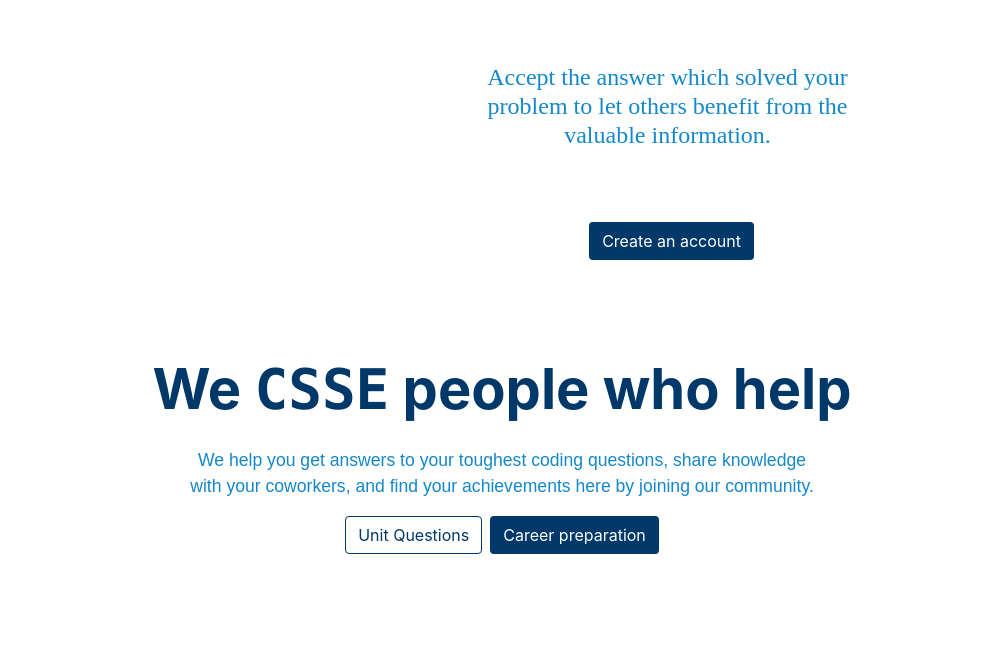
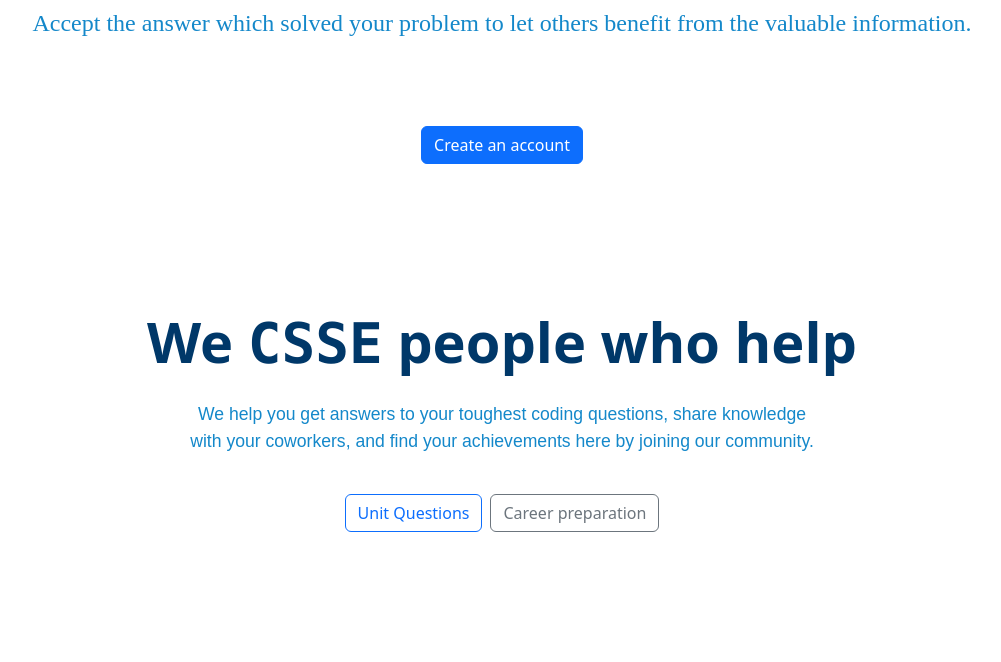
Before and after one commit to ramandatta87/CITS5505_UWA_Group_Project, a Flask app: page / in a window 1280 px wide. Shown: the part 950-1612 px from the top of the page, without its empty margins (138-1139 px from the left). After the commit the page ends 1482 px from the top, so only its background shows below. Run offline with Flask 3, Linux system fonts and the light colour scheme; data that the repository does not hold is empty; some libraries are stand-ins or nearby versions.

Commit message:
Commit Message: - Fixed `posts.js` to ensure it handles post IDs correctly. - Added debug statements in `posts.js` to log received data for easier debugging. - Updated server-side endpoint `/api/posts` to include `id` field in the JSON response. - Ensured jQuery and jQuery UI are correctly loaded before executing `posts.js`. - Resolved the issue with the sidebar not displaying correctly. - Updated the Bootstrap and jQuery resource links for better compatibility. - Enhanced error handling in `posts.js` for AJAX requests. - Fixed layout issues and ensured that the sidebar is displayed on all authenticated pages. - Addressed navigation bar dropdown functionality by correcting Bootstrap inclusion.
Files Changed:
- `main_controller.py`: Updated `/api/posts` endpoint to include `id` in response.
- `posts.js`: Added data validation, debug logging, and fixed undefined ID issue.
- `layout.html`: Corrected Bootstrap and jQuery resource links, ensured proper loading order.
- `add_post.html`: Fixed tag autocomplete overlapping issue.
- `index.html`: Adjusted CSS to prevent oversized icons and ensure consistent layout.

```diff
--- a/app/controllers/main_controller.py
+++ b/app/controllers/main_controller.py
@@ -16,9 +16,6 @@ def index():
     login_status = session.get('logged_in', False)
     return render_template("index.html", login=login_status)
 
-@main.route("/forum")
-def forum():
-    return render_template("forum.html")
 
 @main.route("/mailcheck")
 def mailcheck():
@@ -69,12 +66,15 @@ def autocomplete():
 
 @main.route('/api/posts')
 def api_posts():
+    # Get query parameters
     order = request.args.get('order', 'asc')
     filter_by = request.args.get('filter_by', 'author')
     filter_value = request.args.get('filter_value', '')
 
+    # Base query
     query = Posts.query.join(User, Posts.author_id == User.id).join(Tag, Posts.tag_id == Tag.id)
 
+    # Apply filtering if filter_by and filter_value are provided
     if filter_by and filter_value:
         if filter_by == 'author':
             query = query.filter((User.first_name.ilike(f'%{filter_value}%')) | (User.last_name.ilike(f'%{filter_value}%')))
@@ -83,16 +83,20 @@ def api_posts():
         elif filter_by == 'tag':
             query = query.filter(Tag.tag.ilike(f'%{filter_value}%'))
 
+    # Apply sorting
     if order == 'desc':
         query = query.order_by(Posts.date_posted.desc())
     else:
         query = query.order_by(Posts.date_posted.asc())
 
+    # Execute query
     posts = query.all()
 
+    # Serialize posts to JSON
     posts_data = []
     for post in posts:
         post_data = {
+            'id': post.id,  # Ensure the ID is included in the response
             'title': post.title,
             'content': post.content,
             'author_first_name': post.author.first_name,
--- a/app/static/css/main.css
+++ b/app/static/css/main.css
@@ -381,4 +381,7 @@ footer {
     text-decoration: underline;
 }
 
+.ui-autocomplete {
+  z-index: 1051; /* Bootstrap dropdown has a z-index of 1000 */
+}
   /* End Questions */
--- a/app/static/js/posts.js
+++ b/app/static/js/posts.js
@@ -1,3 +1,4 @@
+$(document).ready(function() {
     function loadPosts() {
         // Get form values
         var filter_by = $('#filter_by').val();
@@ -20,7 +21,7 @@ function loadPosts() {
                 data.forEach(function(post) {
                     var postItem = `
                         <li class="list-group-item">
-                        <h5>${post.title}</h5>
+                            <h5><a href="/post/${post.id}">${post.title}</a></h5>
                             <p>by ${post.author_first_name} ${post.author_last_name} on ${post.date_posted}</p>
                             <p>Tag: ${post.tag}</p>
                             <p>${post.content}</p>
@@ -32,7 +33,6 @@ function loadPosts() {
         });
     }
 
-$(document).ready(function() {
     // Load posts on page load
     loadPosts();
 
@@ -55,6 +55,6 @@ $(document).ready(function() {
                 }
             });
         },
-        minLength: 1
+        minLength: 2
     });
 });
--- a/app/templates/includes/layout.html
+++ b/app/templates/includes/layout.html
@@ -4,7 +4,7 @@
     <meta charset="UTF-8">
     <meta name="viewport" content="width=device-width, initial-scale=1.0">
     <title>{% block title %}CSSE DevConnect{% endblock %}</title>
-    <link rel="stylesheet" href="https://maxcdn.bootstrapcdn.com/bootstrap/4.0.0/css/bootstrap.min.css" integrity="sha384-Gn5384xqQ1aoWXA+058RXPxPg6fy4IWvTNh0E263XmFcJlSAwiGgFAW/dAiS6JXm" crossorigin="anonymous">
+    <link rel="stylesheet" href="https://cdn.jsdelivr.net/npm/bootstrap@5.3.3/dist/css/bootstrap.min.css" integrity="sha384-QWTKZyjpPEjISv5WaRU9OFeRpok6YctnYmDr5pNlyT2bRjXh0JMhjY6hW+ALEwIH" crossorigin="anonymous">
     <link rel="stylesheet" href="https://cdnjs.cloudflare.com/ajax/libs/font-awesome/5.14.0/css/all.min.css" integrity="sha512-1PKOgIY59xJ8Co8+NE6FZ+LOAZKjy+KY8iq0G4B3CyeY6wYHN3yt9PW0XpSriVlkMXe40PTKnXrLnZ9+fkDaog==" crossorigin="anonymous" />
     <link rel="stylesheet" href="{{ url_for('static', filename='css/main.css') }}">
 </head>
@@ -36,9 +36,10 @@
 </div>
 
 {% block scripts %}
-<script src="https://code.jquery.com/jquery-3.6.0.min.js"></script>
-<script src="https://code.jquery.com/ui/1.12.1/jquery-ui.min.js"></script>
-
+<script src="https://code.jquery.com/jquery-3.7.1.js" integrity="sha256-eKhayi8LEQwp4NKxN+CfCh+3qOVUtJn3QNZ0TciWLP4=" crossorigin="anonymous"></script>
+<script src="https://code.jquery.com/ui/1.13.2/jquery-ui.js" integrity="sha256-xLD7nhI62fcsEZK2/v8LsBcb4lG7dgULkuXoXB/j91c=" crossorigin="anonymous"></script>
+<script src="https://cdn.jsdelivr.net/npm/bootstrap@5.3.3/dist/js/bootstrap.bundle.min.js" integrity="sha384-YvpcrYf0tY3lHB60NNkmXc5s9fDVZLESaAA55NDzOxhy9GkcIdslK1eN7N6jIeHz" crossorigin="anonymous"></script>
+<script src="{{ url_for('static', filename='js/posts.js') }}"></script>
 {% endblock %}
 
 </body>
--- a/app/templates/includes/nav.html
+++ b/app/templates/includes/nav.html
@@ -1,5 +1,3 @@
-
-
 <header>
     <nav class="navbar navbar-expand-lg navbar-dark bg-primary p-0" style="padding-top: 0.5rem; padding-bottom: 0.5rem;">
         <div class="container-fluid">
@@ -13,7 +11,7 @@
                         <a href="{{ url_for('main.add_post') }}" class="nav-link {{ 'active' if request.path == url_for('main.add_post') else '' }}">Create Post</a>
                     </li>
                     <li class="nav-item">
-                        <a href="{{ url_for('main.forum') }}" class="nav-link {{ 'active' if request.path == url_for('main.forum') else '' }}">Forum Topics</a>
+                        <a href="{{ url_for('main.posts') }}" class="nav-link {{ 'active' if request.path == url_for('main.posts') else '' }}">Forum Topics</a>
                     </li>
                 </ul>
                 <!-- Search form -->
--- a/app/templates/index.html
+++ b/app/templates/index.html
@@ -6,65 +6,65 @@
 <!-- Correct linking of CSS file using url_for -->
 <link rel="stylesheet" href="{{ url_for('static', filename='css/homepage.css') }}">
 
-<section class="welcome">
+<section class="welcome mt-4">
     <div class="row">
         <div class="col-md-12 text-center">
-            <h1>Welcome to CSSE DevConnect.</h1>
+            <h1 class="display-4">Welcome to CSSE DevConnect.</h1>
             {% if login %}
-            <h3>Let's get started.</h3>
+                <h3>Let's get started.</h3>
             {% else %}
-            <p>Already registered? <a href="{{ url_for('auth.login') }}">Login</a></p>
+                <p class="lead">Already registered? <a href="{{ url_for('auth.login') }}">Login</a></p>
             {% endif %}
         </div>
     </div>
 </section>
 
-<section class="questions">
-    <div class="container-term">
+<section class="questions mt-5">
+    <div class="container">
         <div class="questions-content">
-            <div class="questions-header">
+            <div class="questions-header text-center mb-4">
                 <h3 class="question-title">Quick search on <span>CSSE DevConnect</span></h3>
             </div>
-            <div class="questions-body">
-                <div class="questions-body-items">
-                    <div class="questions-body-item" data-id="0">
-                        <img src="https://cdn.sstatic.net/Img/home/ask-a-question.svg?v=f4f2050b0297" alt="" class="question-item-icon">
+            <div class="questions-body row text-center">
+                <div class="col-md-4">
+                    <div class="questions-body-item p-3">
+                        <img src="https://cdn.sstatic.net/Img/home/ask-a-question.svg?v=f4f2050b0297" alt="" class="question-item-icon mb-2" style="width: 50px; height: 50px;">
                         <div class="question-item-text"><a href="{{ url_for('main.add_post') }}">Ask Question</a></div>
-                        <div class="question-arrow-right"></div>
-                    </div>
-                    <div class="questions-body-item" data-id="1">
-                        <img src="https://cdn.sstatic.net/Img/home/votes.svg?v=748a8f48a8e2" alt="" class="question-item-icon">
-                        <div class="question-item-text">Vote on everything</div>
-                        <div class="question-arrow-right"></div>
-                    </div>
-                    <div class="questions-body-item" data-id="2">
-                        <img src="https://cdn.sstatic.net/Img/home/answer.svg?v=4cd8048a676c" alt="" class="question-item-icon">
-                        <div class="question-item-text">Answer questions</div>
-                        <div class="question-arrow-right"></div>
                     </div>
                 </div>
-                <div class="questions-body-item-content">
-                    <img src="https://cdn.sstatic.net/Img/home/illo-feats-vote.svg?v=9d2eb0efdc17" alt="" class="question-item-content-img">
-                    <h4 class="question-item-content-text">
-                        Accept the answer which solved your problem to let others benefit from the valuable information.
-                    </h4>
-                    <a href="{{ url_for('auth.register') }}" class="btn question-item-content-btn">Create an account</a>
+                <div class="col-md-4">
+                    <div class="questions-body-item p-3">
+                        <img src="https://cdn.sstatic.net/Img/home/votes.svg?v=748a8f48a8e2" alt="" class="question-item-icon mb-2" style="width: 50px; height: 50px;">
+                        <div class="question-item-text">Vote on everything</div>
+                    </div>
                 </div>
+                <div class="col-md-4">
+                    <div class="questions-body-item p-3">
+                        <img src="https://cdn.sstatic.net/Img/home/answer.svg?v=4cd8048a676c" alt="" class="question-item-icon mb-2" style="width: 50px; height: 50px;">
+                        <div class="question-item-text">Answer questions</div>
+                    </div>
+                </div>
+            </div>
+            <div class="questions-body-item-content text-center mt-4">
+                <img src="https://cdn.sstatic.net/Img/home/illo-feats-vote.svg?v=9d2eb0efdc17" alt="" class="question-item-content-img mb-3" style="width: 100px; height: 100px;">
+                <h4 class="question-item-content-text">
+                    Accept the answer which solved your problem to let others benefit from the valuable information.
+                </h4>
+                <a href="{{ url_for('auth.register') }}" class="btn btn-primary mt-3">Create an account</a>
             </div>
         </div>
     </div>
 </section>
 
-<section class="hr">
-    <div class="hero-content">
+<section class="hero mt-5">
+    <div class="hero-content text-center">
         <h1 class="hero-title">We <span>CSSE</span> people who help</h1>
         <p class="hero-paragraph">
             We help you get answers to your toughest coding questions, share knowledge with your coworkers, and find your achievements here by joining our community.
         </p>
-        <div class="hero-options">
-            <!-- Ensure these buttons link to actual Flask routes or functionality -->
-            <a href="#" class="btn btn-unit-question">Unit Questions</a>
-            <a href="#" class="btn btn-career-prep">Career preparation</a>
+        <div class="hero-options mt-4">
+            <a href="#" class="btn btn-outline-primary me-2">Unit Questions</a>
+            <a href="#" class="btn btn-outline-secondary">Career preparation</a>
         </div>
     </div>
 </section>
--- a/app/templates/main/add_post.html
+++ b/app/templates/main/add_post.html
@@ -52,10 +52,12 @@
 {% endblock %}
 
 {% block scripts %}
-
+<!-- Include jQuery -->
 <script src="https://code.jquery.com/jquery-3.6.0.min.js"></script>
-
+<!-- Include jQuery UI -->
 <script src="https://code.jquery.com/ui/1.12.1/jquery-ui.min.js"></script>
 <!-- Include the autocomplete script -->
 <script src="{{ url_for('static', filename='js/autocomplete.js') }}"></script>
+
+
 {% endblock %}
--- a/app/templates/main/posts.html
+++ b/app/templates/main/posts.html
@@ -51,5 +51,9 @@
 {% endblock %}
 
 {% block scripts %}
+
+<script src="https://code.jquery.com/jquery-3.7.1.js" integrity="sha256-eKhayi8LEQwp4NKxN+CfCh+3qOVUtJn3QNZ0TciWLP4=" crossorigin="anonymous"></script>
+<script src="https://code.jquery.com/ui/1.13.2/jquery-ui.js" integrity="sha256-xLD7nhI62fcsEZK2/v8LsBcb4lG7dgULkuXoXB/j91c=" crossorigin="anonymous"></script>
+<script src="https://cdn.jsdelivr.net/npm/bootstrap@5.3.3/dist/js/bootstrap.bundle.min.js" integrity="sha384-YvpcrYf0tY3lHB60NNkmXc5s9fDVZLESaAA55NDzOxhy9GkcIdslK1eN7N6jIeHz" crossorigin="anonymous"></script>
 <script src="{{ url_for('static', filename='js/posts.js') }}"></script>
 {% endblock %}
```
Also changed, not shown: app/controllers/auth_controller.py (+29 -19 lines), app/sqldb.db, app/templates/auth/change_password.html (renamed from app/templates/change_password.html), app/templates/auth/forgetpassword.html (renamed from app/templates/forgetpassword.html), app/templates/auth/login.html (renamed from app/templates/login.html), app/templates/auth/profile.html (renamed from app/templates/profile.html), app/templates/auth/register.html (renamed from app/templates/register.html). Lines whose indentation alone changed are shown as unchanged.
